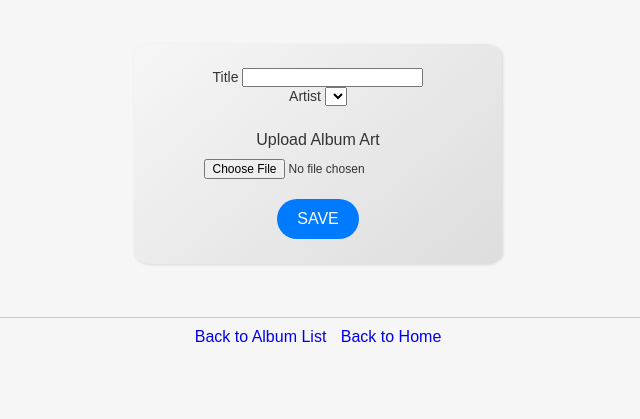
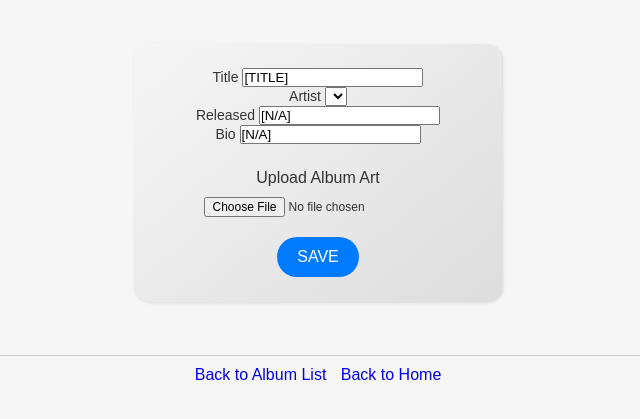
Before and after one commit to Momentum-Team-19/django-music-Davis-Patterson, a Django app: page /albums/new in a window 1280 px wide. Shown: the part 98-517 px from the top of the page, without its empty margins (322-962 px from the left). Run offline with Django 4.2, Linux system fonts and the light colour scheme; data that the repository does not hold is empty.

Commit message:
flushed database again, repopulating with 'released' and 'bio's

```diff
--- a/django_music/forms.py
+++ b/django_music/forms.py
@@ -6,7 +6,7 @@ class AlbumForm(forms.ModelForm):
 
     class Meta:
         model = Album
-        fields = ('title', 'artist', 'album_art')
+        fields = ('title', 'artist', 'released', 'bio', 'album_art')
 
     # def __init__(self, *args, **kwargs):
     #     super().__init__(*args, **kwargs)
--- a/django_music/models.py
+++ b/django_music/models.py
@@ -16,12 +16,14 @@ class Artist(models.Model):
 class Album(models.Model):
     artist = models.ForeignKey(
         Artist, on_delete=models.CASCADE, related_name="albums", default="default")
-    title = models.CharField(max_length=200)
-    created_date = models.DateTimeField(default=timezone.now)
+    title = models.CharField(max_length=200, default='[TITLE]')
+    released = models.CharField(max_length=20, default='[N/A]')
+    bio = models.CharField(max_length=600, default='[N/A]')
     album_art = models.ImageField(
         upload_to='media/',
         default='media/unavailable.jpg'
     )
+    created_date = models.DateTimeField(default=timezone.now)
 
     def archive(self):
         self.created_date = timezone.now()
--- a/django_music/templates/album_detail.html
+++ b/django_music/templates/album_detail.html
@@ -34,9 +34,8 @@
                 <div class="albumDetail">
                     <h2 class="albumDetailTitle">{{ album.title }}</h2>
                     <p class="albumDetailArtist">{{ album.artist }}</p>
-                    <p class="albumReleased">April 1976</p>
-                    <p class="albumBio">Reviewing for Rolling Stone in 1976, Robert Palmer said that Marley consummately
-                        performs "a </p>
+                    <p class="albumReleased">{{ album.released }}</p>
+                    <p class="albumBio">{{ album.bio }}</p>
                     <p class="albumCreated">Created At: {{ album.created_date }}</p>
                 </div>
             </div>
--- a/django_music/templates/album_form.html
+++ b/django_music/templates/album_form.html
@@ -30,6 +30,14 @@
                 <label for="{{ form.artist.id }}" class="formArtist">Artist</label>
                 {{ form.artist }}
             </p>
+            <p class="formText">
+                <label for="{{ form.released.id }}" class="formArtist">Released</label>
+                {{ form.released }}
+            </p>
+            <p class="formText">
+                <label for="{{ form.bio.id }}" class="formArtist">Bio</label>
+                {{ form.bio }}
+            </p>
             <div class="imgInputContainer">
                 <label for="{{ form.album_art.id }}" class="imgLabel">Upload Album Art</label>
             </div>
```
Also changed, not shown: static/style.css (+53 -54 lines), django_music/migrations/0002_album_album_art_album_bio_album_released_and_more.py.
